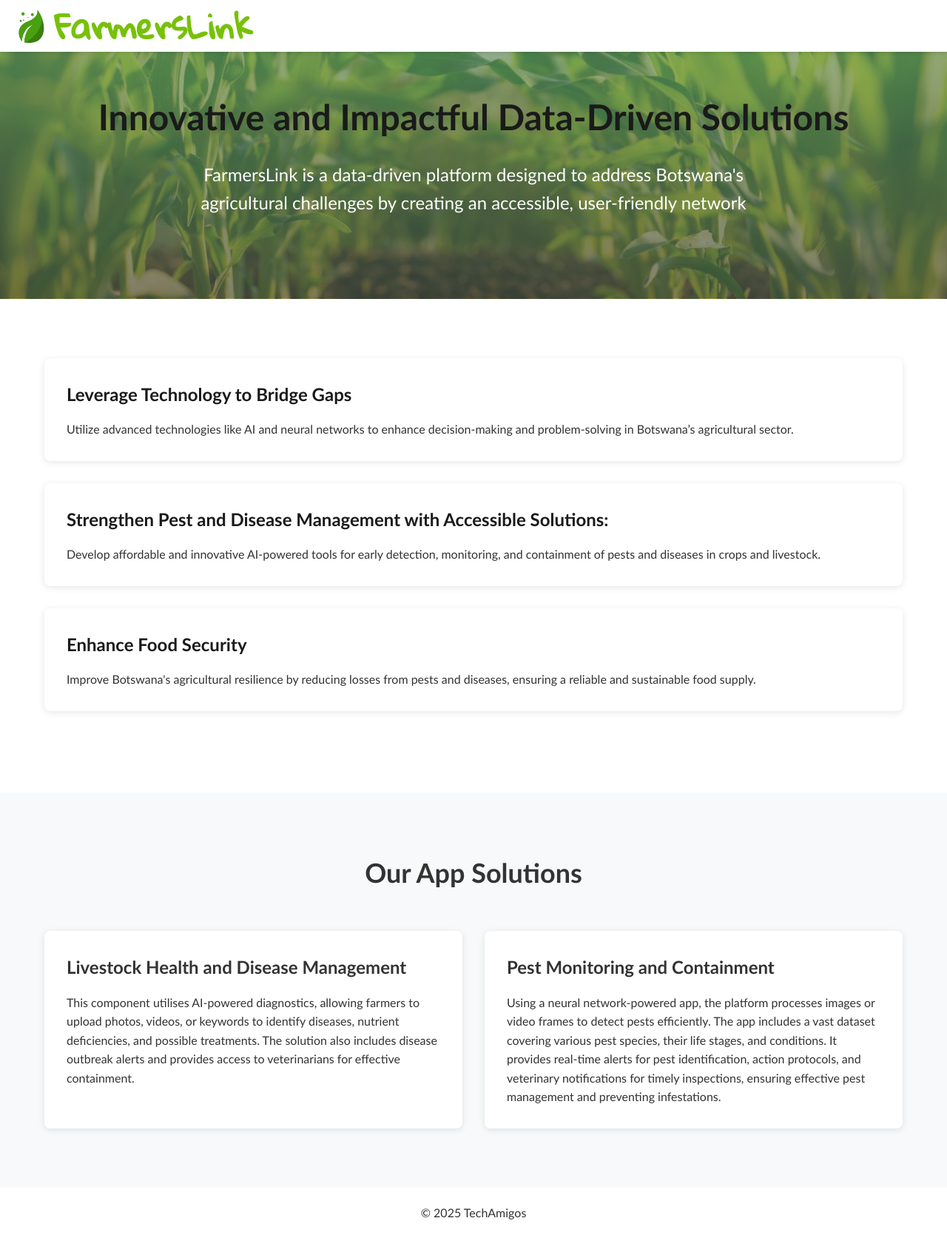
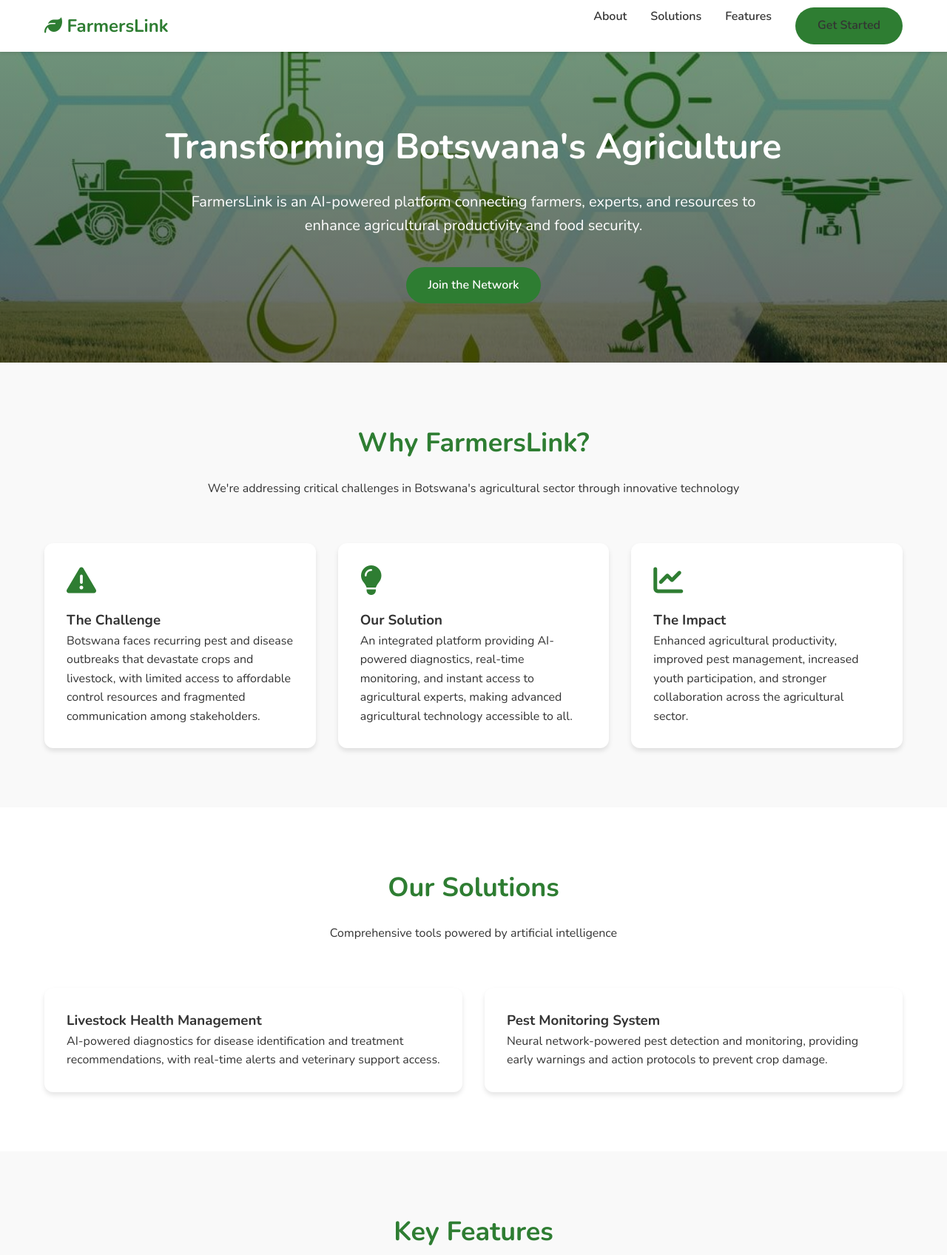
Before and after one commit to chipom97/TechAmigos-FarmersLink, a plain HTML site: page index.html in a window 1280 px wide. Shown: the top 1696 px of the page at 74% size. Before the commit the page ends 1652 px from the top, so only its background shows below. Drawn offline with nearby package versions, Linux system fonts and the light colour scheme.

Commit message:
final-product

```diff
--- a/index.html
+++ b/index.html
@@ -11,81 +11,121 @@
 </head>
 
 <body>
-	<!-- Navigation -->
 	<nav class="navbar">
-		<div class="nav-container">
-			<img class="icon" src="agri_icons/leaf.svg" alt="leaf">
-			<div class="logo">FarmersLink</div>
+		<div class="container nav-container">
+			<div class="logo">
+				<i class="fas fa-leaf"></i> FarmersLink
+			</div>
+			<div class="nav-links">
+				<a href="#about">About</a>
+				<a href="#solutions">Solutions</a>
+				<a href="#features">Features</a>
+				<a href="#contact" class="cta-button">Get Started</a>
+			</div>
+		</div>
 	</nav>
 
-	<!-- Hero Section -->
 	<section class="hero">
 		<div class="container">
-			<h1>Innovative and Impactful Data-Driven Solutions</h1>
-			<p>FarmersLink is a data-driven platform designed to address Botswana's agricultural challenges
-				by creating an accessible, user-friendly network</p>
+			<h1>Transforming Botswana's Agriculture</h1>
+			<p>FarmersLink is an AI-powered platform connecting farmers, experts, and resources to enhance agricultural
+				productivity and food security.</p>
+			<a href="#contact" class="cta-button">Join the Network</a>
 		</div>
 	</section>
 
-	<!-- Features Section -->
-	<section class="features">
+	<section class="section section-light" id="about">
 		<div class="container">
-			<div class="feature-card">
-				<h3>Leverage Technology to Bridge Gaps</h3>
-				<p>Utilize advanced technologies like AI and
-					neural networks to enhance decision-making and problem-solving in Botswana’s
-					agricultural sector.</p>
+			<div class="section-header">
+				<h2>Why FarmersLink?</h2>
+				<p>We're addressing critical challenges in Botswana's agricultural sector through innovative technology
+				</p>
 			</div>
-			<div class="feature-card">
-				<h3>Strengthen Pest and Disease Management with Accessible Solutions:</h3>
-				<p>Develop
-					affordable and innovative AI-powered tools for early detection, monitoring, and
-					containment of pests and diseases in crops and livestock.</p>
-			</div>
-			<div class="feature-card">
-				<h3>Enhance Food Security</h3>
-				<p>Improve Botswana's agricultural resilience by reducing
-					losses from pests and diseases, ensuring a reliable and sustainable food supply.</p>
-			</div>
-		</div>
-	</section>
-
-	<!-- Solutions Section -->
-	<section class="solutions">
-		<div class="container">
-			<h2>Our App Solutions</h2>
-			<div class="solutions-grid">
-				<div class="solution-card">
-					<h3>Livestock Health and Disease Management</h3>
-					<p>This component utilises AI-powered
-						diagnostics, allowing farmers to upload photos, videos, or keywords to identify diseases,
-						nutrient deficiencies, and possible treatments. The solution also includes disease outbreak
-						alerts
-						and provides access to veterinarians for effective containment.</p>
+			<div class="grid">
+				<div class="card">
+					<i class="fas fa-exclamation-triangle icon-feature"></i>
+					<h3>The Challenge</h3>
+					<p>Botswana faces recurring pest and disease outbreaks that devastate crops and livestock, with
+						limited access to affordable control resources and fragmented communication among stakeholders.
+					</p>
 				</div>
-				<div class="solution-card">
-					<h3>Pest Monitoring and Containment</h3>
-					<p>Using a neural network-powered app, the platform
-						processes images or video frames to detect pests efficiently. The app includes a vast dataset
-						covering various pest species, their life stages, and conditions. It provides real-time alerts
-						for
-						pest identification, action protocols, and veterinary notifications for timely inspections,
-						ensuring effective pest management and preventing infestations.</p>
+				<div class="card">
+					<i class="fas fa-lightbulb icon-feature"></i>
+					<h3>Our Solution</h3>
+					<p>An integrated platform providing AI-powered diagnostics, real-time monitoring, and instant access
+						to agricultural experts, making advanced agricultural technology accessible to all.</p>
+				</div>
+				<div class="card">
+					<i class="fas fa-chart-line icon-feature"></i>
+					<h3>The Impact</h3>
+					<p>Enhanced agricultural productivity, improved pest management, increased youth participation, and
+						stronger collaboration across the agricultural sector.</p>
 				</div>
 			</div>
 		</div>
 	</section>
 
+	<section class="section" id="solutions">
+		<div class="container">
+			<div class="section-header">
+				<h2>Our Solutions</h2>
+				<p>Comprehensive tools powered by artificial intelligence</p>
+			</div>
+			<div class="grid">
+				<div class="card">
+					<h3>Livestock Health Management</h3>
+					<p>AI-powered diagnostics for disease identification and treatment recommendations, with real-time
+						alerts and veterinary support access.</p>
+				</div>
+				<div class="card">
+					<h3>Pest Monitoring System</h3>
+					<p>Neural network-powered pest detection and monitoring, providing early warnings and action
+						protocols to prevent crop damage.</p>
+				</div>
+			</div>
+		</div>
+	</section>
 
-	<!-- Footer -->
-	</div>
-	<div class="footer-bottom">
-		<p>&copy; 2025 TechAmigos</p>
-	</div>
-	</div>
-	</footer>
+	<section class="section section-light" id="features">
+		<div class="container">
+			<div class="section-header">
+				<h2>Key Features</h2>
+			</div>
+			<div class="grid">
+				<div class="card">
+					<i class="fas fa-mobile-alt icon-feature"></i>
+					<h3>Easy-to-Use Mobile App</h3>
+					<p>Upload photos and videos for instant disease and pest identification</p>
+				</div>
+				<div class="card">
+					<i class="fas fa-bell icon-feature"></i>
+					<h3>Real-Time Alerts</h3>
+					<p>Immediate notifications about potential threats and outbreaks</p>
+				</div>
+				<div class="card">
+					<i class="fas fa-users icon-feature"></i>
+					<h3>Expert Network</h3>
+					<p>Direct access to veterinarians and agricultural specialists</p>
+				</div>
+			</div>
+		</div>
+	</section>
 
-	<script src="script.js"></script>
+	<section class="section" id="users">
+		<div class="container">
+			<div class="section-header">
+				<h2>Who We Serve</h2>
+			</div>
+			<div class="target-users">
+				<div class="user-tag">Small-scale Farmers</div>
+				<div class="user-tag">Commercial Farmers</div>
+				<div class="user-tag">Young Agriculturalists</div>
+				<div class="user-tag">Veterinarians</div>
+				<div class="user-tag">Agricultural Researchers</div>
+				<div class="user-tag">Industry Specialists</div>
+			</div>
+		</div>
+	</section>
 </body>
 
 </html>
--- a/style.css
+++ b/style.css
@@ -1,4 +1,5 @@
-@import url("https://fonts.googleapis.com/css2?family=Archivo+Black&family=Gloria+Hallelujah&family=Merienda:wght@300..900&family=Nunito:ital,wght@0,200..1000;1,200..1000&display=swap");
+@import url('https://fonts.googleapis.com/css2?family=Nunito:wght@400;600;700&display=swap');
+
         * {
             margin: 0;
             padding: 0;
@@ -6,8 +7,7 @@
         }
 
         body {
-  font-family: "Trebuchet MS", "Lucida Sans Unicode", "Lucida Grande",
-    "Lucida Sans", Arial, sans-serif;
+            font-family: 'Nunito', sans-serif;
             line-height: 1.6;
             color: #333;
         }
@@ -18,7 +18,6 @@ body {
             padding: 0 20px;
         }
 
-/* Navigation Styles */
         .navbar {
             background: #fff;
             box-shadow: 0 2px 4px rgba(0, 0, 0, 0.1);
@@ -30,131 +29,123 @@ body {
 
         .nav-container {
             display: flex;
-
+            justify-content: space-between;
             align-items: center;
             height: 70px;
-  padding: 0 20px;
         }
 
         .logo {
-  font-family: "Gloria Hallelujah", serif;
-  text-align: center;
-  font-size: 45px;
+            font-size: 24px;
             font-weight: bold;
-  color: rgb(119, 193, 8);
+            color: #2e7d32;
         }
 
-.icon {
-  font-family: "Gloria Hallelujah", serif;
-  width: 45px; /* Adjust size of the icon as needed */
-  height: 45px; /* Adjust size of the icon as needed */
-  margin-right: 8px; /* Add space between the icon and the logo */
+        .nav-links {
+            display: flex;
+            gap: 2rem;
         }
 
-/* Hero Section */
+        .nav-links a {
+            text-decoration: none;
+            color: #333;
+            font-weight: 600;
+        }
+
         .hero {
-  background-image: linear-gradient(
-      rgba(108, 161, 111, 0.7),
-      rgba(76, 84, 76, 0.7)
-    ),
-    url("agri_pics/maize_crops.jpeg"); /* Add your image path here */
+            background: linear-gradient(rgba(47, 101, 38, 0.6), rgba(0, 0, 0, 0.6)),
+                        url("agri_pics/farm_outline.jpeg");
             background-size: cover;
-  background-position: center;
-  color: white; /* Ensure text is readable */
-  padding: 120px 0 80px;
+
+            color: white;
+            padding: 160px 0 80px;
             text-align: center;
         }
+
         .hero h1 {
             font-size: 48px;
             margin-bottom: 20px;
-  color: #1a1a1a;
         }
 
         .hero p {
-  font-size: 24px;
-  color: white;
+            font-size: 20px;
             max-width: 800px;
-  margin: 0 auto 30px;
+            margin: 0 auto 40px;
         }
 
-/* Features Section */
-.features {
+        .cta-button {
+            display: inline-block;
+            background: #2e7d32;
+            color: white;
+            padding: 12px 30px;
+            border-radius: 25px;
+            text-decoration: none;
+            font-weight: 600;
+            transition: background-color 0.3s;
+        }
+
+        .section {
             padding: 80px 0;
         }
 
-.feature-card {
-  background: #fff;
-  padding: 30px;
-  border-radius: 8px;
-  box-shadow: 0 2px 10px rgba(0, 0, 0, 0.1);
-  margin-bottom: 30px;
+        .section-light {
+            background: #f9f9f9;
         }
 
-.feature-card h3 {
-  font-size: 24px;
-  margin-bottom: 15px;
-  color: #1a1a1a;
-}
-
-/* Solutions Section */
-.solutions {
-  background: #f8f9fa;
-  padding: 80px 0;
-}
-
-.solutions h2 {
-  text-align: center;
-  margin-bottom: 50px;
-  font-size: 36px;
-}
-
-.solutions-grid {
+        .grid {
             display: grid;
             grid-template-columns: repeat(auto-fit, minmax(300px, 1fr));
             gap: 30px;
+            margin-top: 40px;
         }
 
-.solution-card {
-  background: #fff;
+        .card {
+            background: white;
             padding: 30px;
-  border-radius: 8px;
-  box-shadow: 0 2px 10px rgba(0, 0, 0, 0.1);
+            border-radius: 12px;
+            box-shadow: 0 4px 6px rgba(0, 0, 0, 0.1);
         }
 
-.solution-card h3 {
-  font-size: 24px;
-  margin-bottom: 15px;
+        .section-header {
+            text-align: center;
+            margin-bottom: 60px;
         }
 
-.footer-bottom {
-  text-align: center;
-  padding-top: 20px;
-  border-top: 1px solid rgba(255, 255, 255, 0.1);
+        .section-header h2 {
+            font-size: 36px;
+            color: #2e7d32;
+            margin-bottom: 20px;
         }
 
-/* Media Queries */
-@media (max-width: 768px) {
-  .menu-toggle {
-    display: flex;
+        .icon-feature {
+            font-size: 40px;
+            color: #2e7d32;
+            margin-bottom: 20px;
         }
 
-  .nav-links {
-    display: none;
-    position: absolute;
-    top: 70px;
-    left: 0;
-    right: 0;
-    background: #fff;
-    flex-direction: column;
-    padding: 20px;
-    box-shadow: 0 2px 4px rgba(0, 0, 0, 0.1);
+        .target-users {
+            display: flex;
+            flex-wrap: wrap;
+            justify-content: center;
+            gap: 20px;
+            margin-top: 40px;
         }
 
+        .user-tag {
+            background: #e8f5e9;
+            color: #2e7d32;
+            padding: 10px 20px;
+            border-radius: 20px;
+            font-weight: 600;
+        }
+
+        @media (max-width: 768px) {
             .hero h1 {
                 font-size: 36px;
             }
-
             .hero p {
-    font-size: 16px;
+                font-size: 18px;
+            }
+            .nav-links {
+                display: none;
             }
         }
```
Also changed, not shown: index copy.txt (added), style copy.txt (added). Lines whose indentation alone changed are shown as unchanged.
